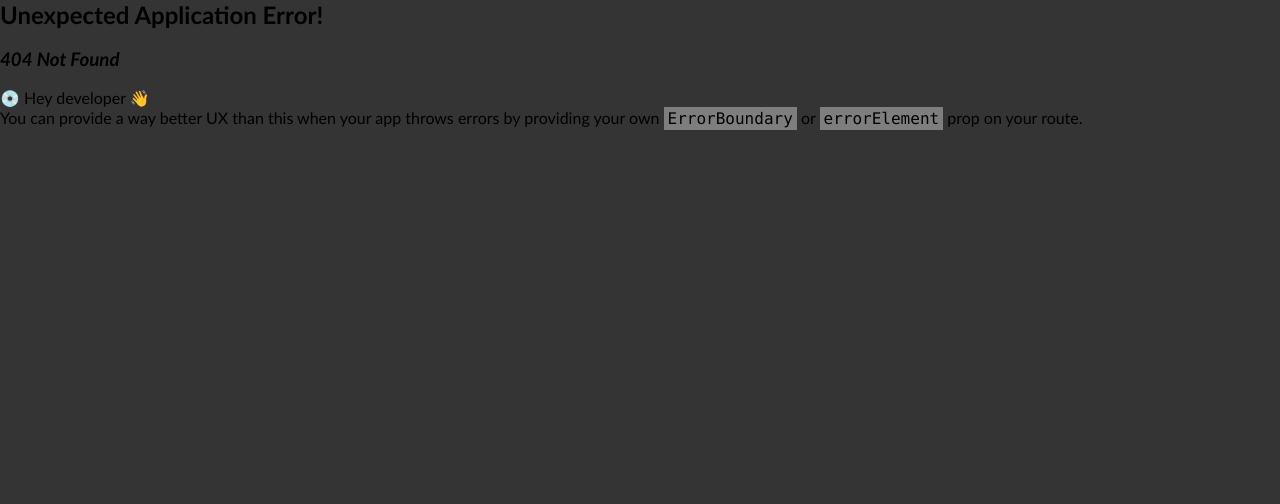
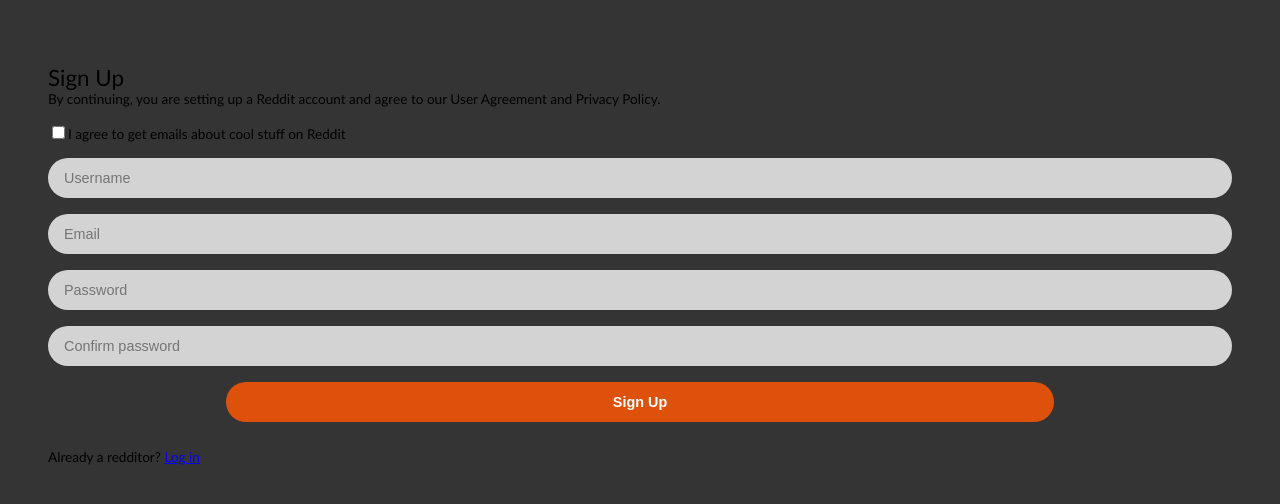
Before and after one commit to vecel/reddit-clone, a React (Create React App) app in the folder app/: page /register in a window 1280 px wide. Before the commit this address had no page. Shown: the top 504 px of the page. Built offline with nearby package versions, Linux system fonts and the light colour scheme.

Commit message:
initial version of Signup component

```diff
--- a/app/src/containers/Header.js
+++ b/app/src/containers/Header.js
@@ -22,9 +22,10 @@
             <a className="header__login-anchor header__login-anchor--prominent header__login-anchor--prominent-hover" href="register">Sign Up</a>
         </div>
 
+
         <div className="header__user">
             <AccountCircle className="header__user-icon md-36"/>
-            <span className="header__user-username">Wez username z sesji</span>
+            <span className="header__user-username">mateusz</span>
             <a className="header__user-sign-out" href="/logout">
                 <Logout />
             </a>
--- a/app/src/index.js
+++ b/app/src/index.js
@@ -17,7 +17,7 @@
     element: <Login />
   },
   {
-    path: 'signup',
+    path: 'register',
     element: <Signup />
   },
 ]);
--- a/app/src/pages/Signup.js
+++ b/app/src/pages/Signup.js
@@ -1,9 +1,58 @@
-const Signup = () => {
+import '../styles/Signup.css'
+
+function Signup() {
     return (
-        <div>
-            <h1>Signup Page</h1>
-            {/* Add your login form components here */}
-        </div>
+        <main className="main">
+        <form className="form" action="#" autocomplete="off">
+            <span className="form__title">
+                Sign Up
+            </span>
+
+            <p className="form__text form__text--gap-bottom">
+                By continuing, you are setting up a Reddit account and agree to our <a>User Agreement</a> and <a>Privacy Policy</a>.
+            </p>
+
+            <label for="notifications" className="form__label-newsletter">
+                <input id="notifications" type="checkbox" />I agree to get emails about cool stuff on Reddit
+            </label>
+
+            <div className="form__group">
+				<div className="form__field">
+                    <label for="signup-username" className="form__label">
+                        <input id="signup-username" className="form__input" type="text" placeholder="Username" required autocomplete="new-password" />
+                    </label>
+                </div>
+                <p className="form__error-message"></p>
+                <div className="form__field">
+                    <label for="signup-email" className="form__label">
+                        <input id="signup-email" className="form__input" type="email" placeholder="Email" required autocomplete="new-password" />
+                    </label>
+                </div>
+                <p className="form__error-message"></p>
+                <div className="form__field">
+                    <label for="signup-password" className="form__label">
+                        <input id="signup-password" className="form__input" type="password" placeholder="Password" required autocomplete="new-password" />
+                    </label>
+                </div>
+                <p className="form__error-message"></p>
+                <div className="form__field">
+                    <label for="confirm-signup-password" className="form__label">
+                        <input id="confirm-signup-password" className="form__input" type="password" placeholder="Confirm password" required autocomplete="new-password" />
+                    </label>
+                </div>
+                <p className="form__error-message"></p>
+                <div className="form__field form__field--justify-center">
+                    <label for="signup-button" className="form__label--submit">
+                        <input id="signup-button" className="form__input form__input--submit form__input--submit-hover" type="submit" value="Sign Up" />
+                    </label>
+                </div>
+            </div>
+
+            <span className="form__text">Already a redditor? <a className="form__link" href="login">Log in</a></span>
+
+        </form>
+        </main>
+
     );
 };
 
--- /dev/null
+++ b/app/src/styles/Signup.css
@@ -0,0 +1,98 @@
+/* .main {
+    background-color: white;
+    width: 400px;
+    height: 640px;
+    display: flex;
+    flex-direction: column;
+    position: absolute;
+    top: 50%;
+    left: 50%;
+    transform: translate(-50%, -50%);
+    border-radius: 16px;
+} */
+
+.form {
+    margin: 4rem 3rem;
+}
+
+.form__title {
+    font-size: 1.4rem;
+    font-weight: 500;
+}
+
+.form__text {
+    font-size: var(--small-font);
+}
+
+.form__text--gap-bottom {
+    margin-bottom: 1rem;
+}
+
+.form__label-newsletter {
+    display: block;
+    font-size: var(--small-font);
+    margin-bottom: 1rem;
+}
+
+.form__group {
+    display: flex;
+    flex-direction: column;
+    margin-bottom: 1rem;
+}
+
+.form__field {
+    margin-bottom: 0.5rem;
+    height: 2.5rem;
+}
+
+.form__field--justify-center {
+    display: flex;
+    justify-content: center;
+}
+
+.form__label {
+    display: flex;
+    background-color: lightgray;
+    border-radius: 4rem;
+    padding: 0 1rem;
+    height: 100%;
+}
+
+.form__label--submit {
+    background-color: transparent;
+    justify-content: center;
+    width: 70%;
+    padding: 0;
+}
+
+.form__input {
+    width: 100%;
+    font-size: 0.9rem;
+}
+
+.form__input--submit {
+    background-color: var(--primary-color);
+    color: var(--primary-bright);
+    border-radius: 4rem;
+    cursor: pointer;
+    font-weight: bold;
+    width: 100%;
+    height: 2.5rem;
+    font-size: 0.9rem;
+}
+
+.form__input--submit-hover:hover {
+    background-color: var(--secondary-color);
+}
+
+.form__error-message {
+	color: red;
+	font-size: 0.8rem;
+	margin-bottom: 0.5rem;
+}
+
+.form__link {
+    cursor: pointer;
+    color: blue;
+    text-decoration: underline;
+}
```
